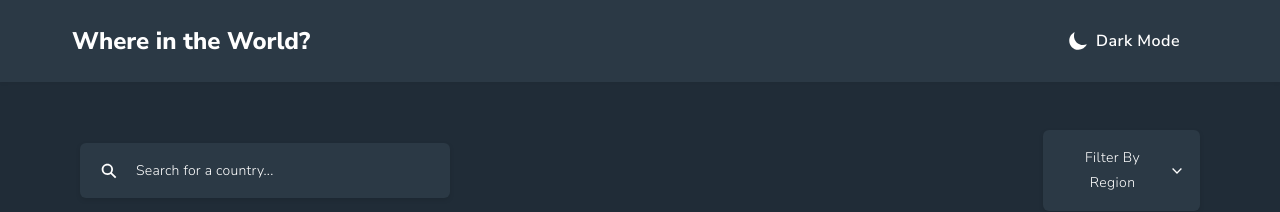
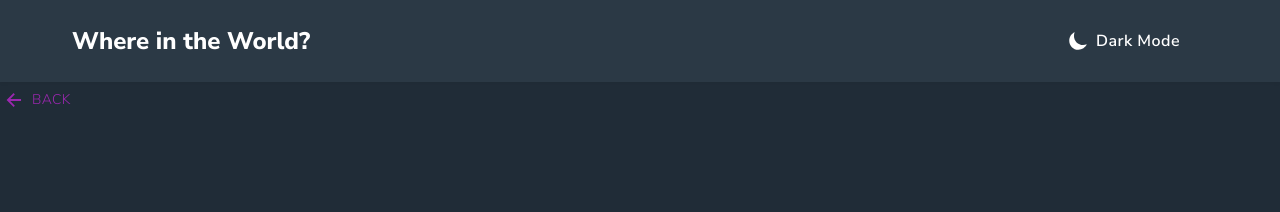
Before and after one commit to anushkachauhxn/fm-rest-countries-api, a React (Create React App) app: page /country/1 in a window 1280 px wide. Shown: the top 212 px of the page. Built offline with nearby package versions, Linux system fonts and the light colour scheme; no server answers.

Commit message:
Multiple Page Functionality Using React Router: Adding routes for the components and making the onclick connections

```diff
--- a/src/App.js
+++ b/src/App.js
@@ -1,21 +1,31 @@
 import React from 'react';
 import { useSelector } from 'react-redux';
 import { selectDarkMode } from './features/darkmodeSlice';
+import { BrowserRouter as Router, Switch, Route } from 'react-router-dom';
 import './App.css';
 import Header from './components/Header';
 import Main from './components/Main';
+import CountryDetails from './components/CountryDetails';
 
 function App() {
   const darkmode = useSelector(selectDarkMode);
-
   return (
+    <Router>
       <div className={`app ${darkmode && "darkmode"}`}>
         <Header />
 
         <div className="app__body">
+          <Switch>
+            <Route path={`/country/:id`}>
+              <CountryDetails />
+            </Route>
+            <Route path="/">
               <Main />
+            </Route>
+          </Switch>
         </div>
       </div>
+    </Router>
   );
 }
 
--- a/src/components/CountryCard.js
+++ b/src/components/CountryCard.js
@@ -1,11 +1,14 @@
 import React from 'react';
+import { useHistory } from 'react-router-dom';
 import { CardActionArea } from '@mui/material';
 import './CountryCard.css';
 
 function CountryCard({ id, flag, name, population, region, capital }) {
+    const history = useHistory();
+
     return (
         <CardActionArea key={id} className="countryCard">
-            <div className="countryCard">
+            <div onClick={() => history.push(`/country/${id}`)} className="countryCard">
                 <img className="countryCard__flag" src={flag} alt="" />
                 <div className="countryCard__content">
                     <h2>{name}</h2>
--- /dev/null
+++ b/src/components/CountryDetails.js
@@ -0,0 +1,28 @@
+import React from 'react';
+import { useParams, useHistory } from 'react-router-dom';
+import { Button } from '@mui/material';
+import './CountryDetails.css';
+
+function CountryDetails() {
+    const { id } = useParams();
+    const history = useHistory();
+
+    return (
+        <div className="countryDetails">
+            <Button
+                onClick={() => history.push("/")}
+                className="countryDetails__btn"
+                variant="text"
+                color="secondary"
+                startIcon={<ion-icon name="arrow-back-sharp"></ion-icon>}
+            >
+                Back
+            </Button>
+
+            <div className="countryDetails__content">
+            </div>
+        </div>
+    );
+}
+
+export default CountryDetails;
```
Also changed, not shown: src/components/CountryDetails.css (added). Lines whose indentation alone changed are shown as unchanged.
